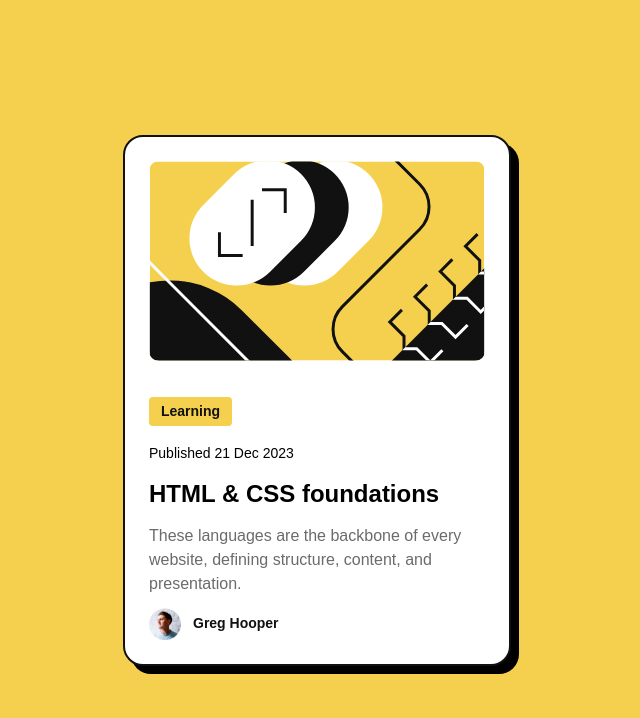
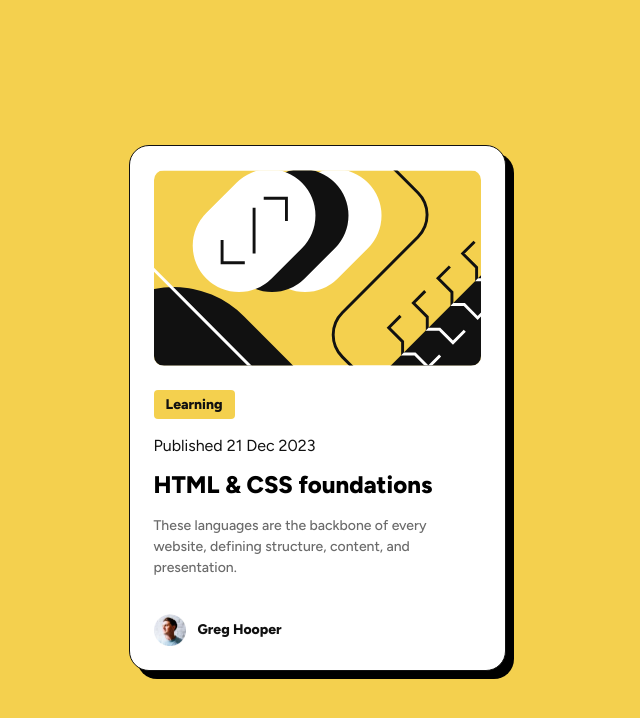
Before and after one commit to braismarquez2025/blog-preview-card-main, a plain HTML site: page index.html in a window 1280 px wide. Shown: the whole page, without its empty margins (323-963 px from the left). Drawn offline with Linux system fonts and the light colour scheme; a web font is replaced by a local one.

Commit message:
Cambios finales

```diff
--- a/index.html
+++ b/index.html
@@ -7,19 +7,23 @@
   <link rel="icon" type="image/png" sizes="32x32" href="./assets/images/favicon-32x32.png">
   <link rel="stylesheet" href="css/style.css">
 
+  <link rel="preconnect" href="https://fonts.googleapis.com">
+  <link rel="preconnect" href="https://fonts.gstatic.com" crossorigin>
+  <link href="https://fonts.googleapis.com/css2?family=Figtree:ital,wght@0,300..900;1,300..900&display=swap" rel="stylesheet">
+
   <title>Frontend Mentor | Blog preview card</title>
 
 </head>
 <body>
   <div class="container">
     <img src="assets/images/illustration-article.svg" alt="foto-principal">
-    <p class="container_info">Learning</p>
+    <p class="container_info text-preset-3-bold">Learning</p>
     <p class="container_date">Published 21 Dec 2023</p>
-    <h2>HTML & CSS foundations</h2>
-    <p class="container_description">These languages are the backbone of every website, defining structure, content, and presentation.</p>
+    <h2 class="text-preset-1">HTML & CSS foundations</h2>
+    <p class="container_description text-preset-3">These languages are the backbone of every website, defining structure, content, and presentation.</p>
     <div class="container_autor">
       <img src="assets\images\image-avatar.webp" alt="img-perfil">
-      <p>Greg Hooper</p>
+      <p class="text-preset-3-bold">Greg Hooper</p>
     </div>
   </div>
 </body>
--- a/style.scss
+++ b/style.scss
@@ -1,41 +1,52 @@
 $yellow: #F4D04E;
 $negro: #111111;
 $gris: #6B6B6B;
-$bp-mobile: 375px;
+$font-primary: "Figtree", sans-serif;
 
-@mixin breakpoint($bp) {
-    @if $bp == mobile {
-      @media (max-width: $bp-mobile) {
-        @content;
-      }
-    }
+
+.text-preset-1 {
+    font-size: 24px;
+    line-height: 150%;
+    letter-spacing: 0%;
+    font-weight: 800;
 }
 
-@font-face {
-    font-family: 'fontPrincipal';
-    src: url(assets\fonts\Figtree-Italic-VariableFont_wght.ttf) format('truetype');
-    font-weight: normal;
-    font-style: normal;
+.text-preset-2 {
+    font-size: 16px;
+    line-height: 150%;
+    letter-spacing: 0%;
+    font-weight: 500;
 }
 
-* {
-    margin: 0;
+.text-preset-3 {
+    font-size: 14px;
+    line-height: 150%;
+    letter-spacing: 0%;
+    font-weight: 500;
 }
 
+.text-preset-3-bold {
+    font-size: 14px;
+    line-height: 150%;
+    letter-spacing: 0%;
+    font-weight: 800;
+}
+
+
 body {
-    font-family: 'fontPrincipal', sans-serif;
+    font-family: $font-primary;
     background-color: $yellow;
-    padding: 0;
     display: flex;
     align-items: center;
     justify-content: center;
     height: 100vh;
-
+    margin-left: 24px;
+    margin-right: 24px;
 }
 
 .container {
     background-color: white;
-    width: 336px;
+    width: 327px;
     padding: 24px;
     border-radius: 20px;
     display: flex;
@@ -43,53 +54,32 @@ body {
     align-items: start;
     gap: 12px;
     box-shadow: 8px 8px 0 black;
-    border: solid 2px $negro;
+    border: solid 1px $negro;
 
-    @include breakpoint(mobile) {
-        width: 290px;
-        height: 501px;
+    * {
+        margin: 0;
     }
 
 
     img {
-        width: 336px;
-        height: 200px;
+        width: 100%;
         border-radius: 10px;
-
-        @include breakpoint(mobile) {
-            width: 289px;
-
-        }
     }
 
     &_info {
-        font-size: 14px;
-        line-height: 150%;
-        letter-spacing: 0%;
-        font-weight: bold;
         padding: 4px 12px;
         background-color: $yellow;
         border-radius: 4px;
-        margin-top: 24px;
+        margin-top: 12px;
         color: $negro;
     }
 
     &_date {
-        font-size: 14px;
-        line-height: 150%;
-        letter-spacing: 0%;
         margin-top: 5px;
+        color: $negro;
     }
 
     h2 {
-        font-size: 24px;
-        line-height: 150%;
-        letter-spacing: 0%;
-
-        @include breakpoint(mobile) {
-            font-size: 23px;
-        }
-
         &:hover {
             color: $yellow;
         }
@@ -97,15 +87,9 @@ body {
     }
 
     &_description {
-        font-size: 16px;
-        line-height: 150%;
-        letter-spacing: 0%;
         color: $gris;
+        margin-bottom: 24px;
 
-        @include breakpoint(mobile) {
-            font-size: 15px;
-            margin-bottom: 10px;
-        }
     }
 
     &_autor {
@@ -118,10 +102,6 @@ body {
         }
 
         p {
-            font-size: 14px;
-            line-height: 150%;
-            letter-spacing: 0%;
-            font-weight: bold;
             color: $negro;
         }
     }
```
Also changed, not shown: css/style.css, 1 other file.
